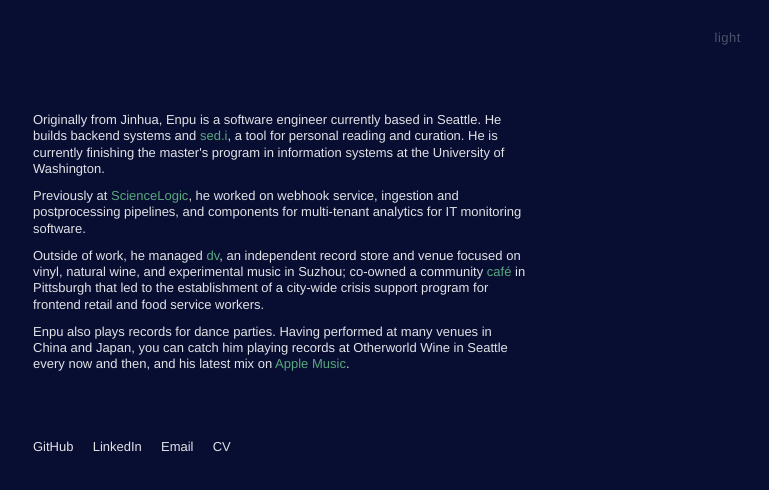
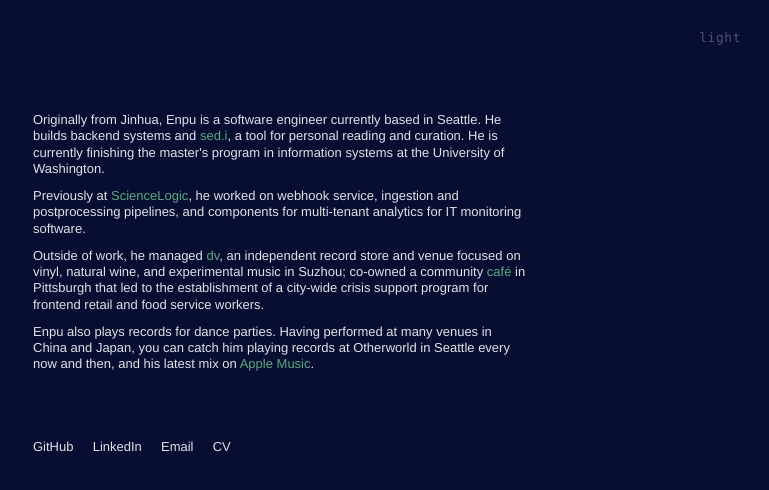
Before and after one commit to enpuyou/enpu-portfolio, a Next.js app: page / in a window 1280 px wide. Shown: the top 490 px of the page, without its empty margins (511-1280 px from the left). Built offline with nearby package versions, Linux system fonts and the light colour scheme.

Commit message:
Personal portfolio site

```diff
--- a/app/globals.css
+++ b/app/globals.css
@@ -161,7 +161,7 @@ a.link-apple:hover {
   cursor: pointer;
   color: var(--color-text-muted);
   font-size: var(--type-sm);
-  font-family: inherit;
+  font-family: ui-monospace, "SF Mono", Menlo, monospace;
   padding: 0;
   transition: color var(--motion-fast) ease;
   letter-spacing: 0.04em;
--- a/app/page.tsx
+++ b/app/page.tsx
@@ -104,7 +104,7 @@ export default function Home() {
             </p>
 
             <p style={{ marginBottom: "0.85em" }}>
-              Enpu also plays records for dance parties. Having performed at many venues in China and Japan, you can catch him playing records at Otherworld Wine in Seattle every now and then, and his latest mix on {" "}
+              Enpu also plays records for dance parties. Having performed at many venues in China and Japan, you can catch him playing records at Otherworld in Seattle every now and then, and his latest mix on {" "}
               <a
                 className="link-apple"
                 href="https://music.apple.com/us/album/bbd-selects-019-enpu-dj-mix/1871105815"
```
